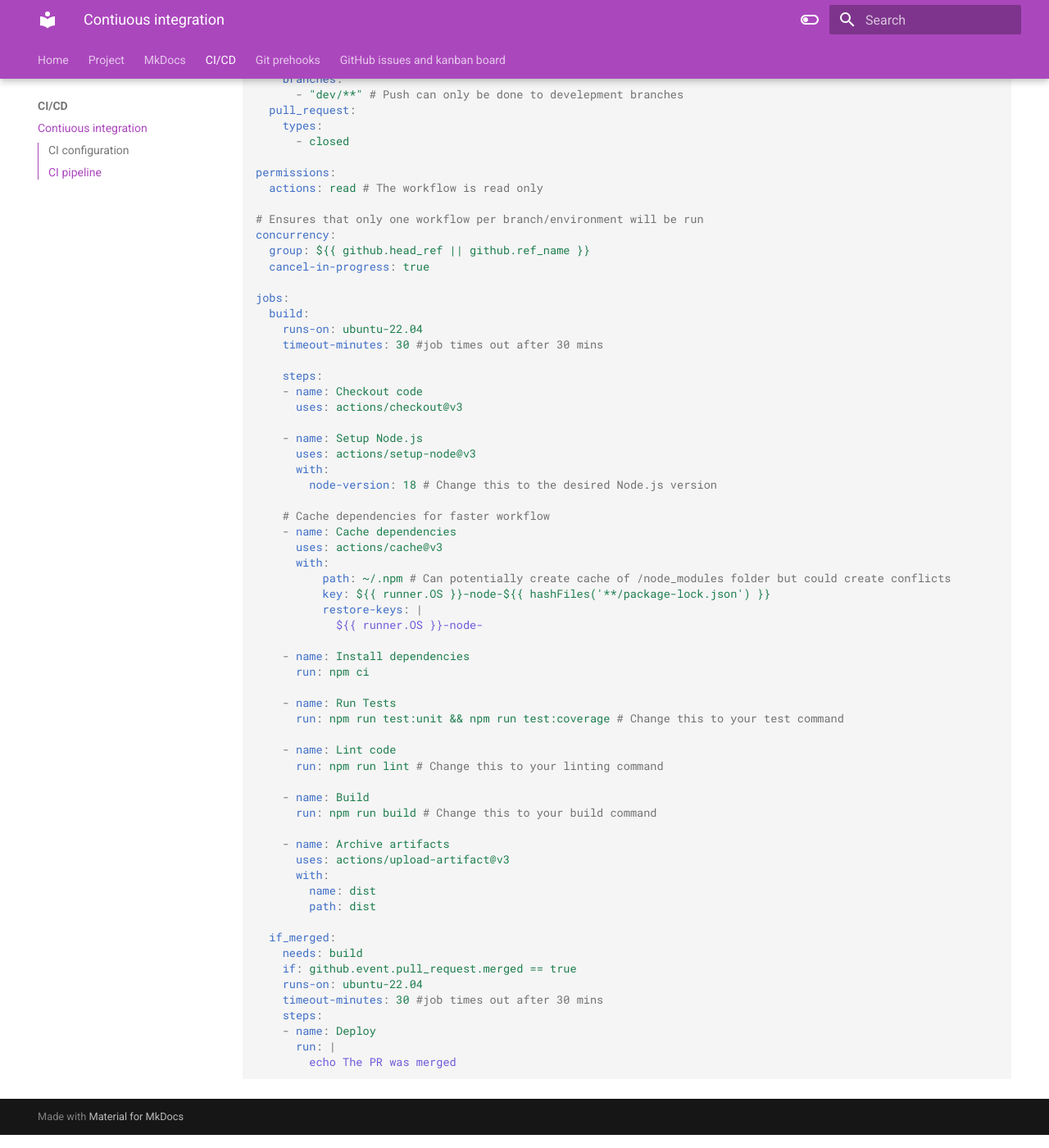
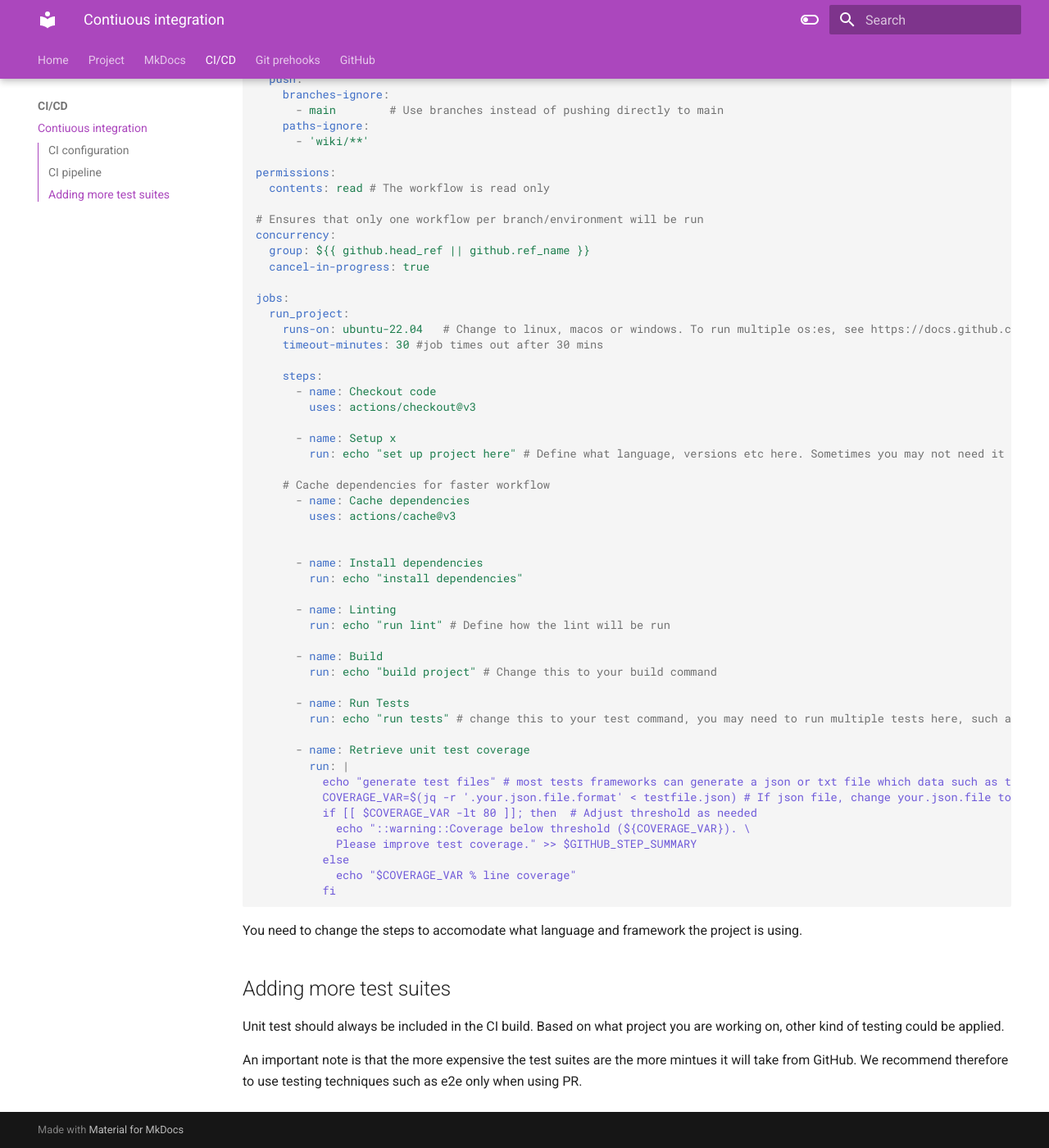
Before and after one commit to linneasimonexjobb/template-repository, an MkDocs documentation site: the page built from docs/docs/CI/ci.md, in a window 1280 px wide and 1400 px high, scrolled down 804 px. Shown: the whole window at 82% size. Built offline with MkDocs 1.6.1 and Material for MkDocs 9.7.7, drawn with Linux system fonts in a browser that asks for light colours; the version menu is left out.

Commit message:
added more templates and added more information

````diff
--- a/docs/docs/CI/ci.md
+++ b/docs/docs/CI/ci.md
@@ -22,18 +22,18 @@ The CI pipeline(s) are always defined in `.github/workflows`, a general build ma
 
 ```yaml
 
-name: vue-3-ci
+---
+name: template-example
 
 on:
   push:
-    branches:
-      - "dev/**" # Push can only be done to develepment branches
-  pull_request:
-    types:
-      - closed
+    branches-ignore:
+      - main        # Use branches instead of pushing directly to main
+    paths-ignore:
+      - 'wiki/**'
 
 permissions:
-  actions: read # The workflow is read only
+  contents: read # The workflow is read only
 
 # Ensures that only one workflow per branch/environment will be run
 concurrency:
@@ -41,53 +41,50 @@ concurrency:
   cancel-in-progress: true
 
 jobs:
-  build:
-    runs-on: ubuntu-22.04
+  run_project:
+    runs-on: ubuntu-22.04   # Change to linux, macos or windows. To run multiple os:es, see https://docs.github.com/en/actions/using-jobs/using-a-matrix-for-your-jobs
     timeout-minutes: 30 #job times out after 30 mins
 
     steps:
-    - name: Checkout code
-      uses: actions/checkout@v3
+      - name: Checkout code
+        uses: actions/checkout@v3
 
-    - name: Setup Node.js
-      uses: actions/setup-node@v3
-      with:
-        node-version: 18 # Change this to the desired Node.js version
+      - name: Setup x
+        run: echo "set up project here" # Define what language, versions etc here. Sometimes you may not need it
 
     # Cache dependencies for faster workflow
-    - name: Cache dependencies
-      uses: actions/cache@v3
-      with:
-          path: ~/.npm # Can potentially create cache of /node_modules folder but could create conflicts
-          key: ${{ runner.OS }}-node-${{ hashFiles('**/package-lock.json') }}
-          restore-keys: |
-            ${{ runner.OS }}-node-
+      - name: Cache dependencies
+        uses: actions/cache@v3
 
-    - name: Install dependencies
-      run: npm ci
 
-    - name: Run Tests
-      run: npm run test:unit && npm run test:coverage # Change this to your test command
+      - name: Install dependencies
+        run: echo "install dependencies"
 
-    - name: Lint code
-      run: npm run lint # Change this to your linting command
+      - name: Linting
+        run: echo "run lint" # Define how the lint will be run
 
-    - name: Build
-      run: npm run build # Change this to your build command
+      - name: Build
+        run: echo "build project" # Change this to your build command
 
-    - name: Archive artifacts
-      uses: actions/upload-artifact@v3
-      with:
-        name: dist
-        path: dist
+      - name: Run Tests
+        run: echo "run tests" # change this to your test command, you may need to run multiple tests here, such as unit, e2e, integration etc.
 
-  if_merged:
-    needs: build
-    if: github.event.pull_request.merged == true
-    runs-on: ubuntu-22.04
-    timeout-minutes: 30 #job times out after 30 mins
-    steps:
-    - name: Deploy
-      run: |
-        echo The PR was merged
+      - name: Retrieve unit test coverage
+        run: |
+          echo "generate test files" # most tests frameworks can generate a json or txt file which data such as total lines/functions/etc covererd.
+          COVERAGE_VAR=$(jq -r '.your.json.file.format' < testfile.json) # If json file, change your.json.file to the correct query and testfile to correct file
+          if [[ $COVERAGE_VAR -lt 80 ]]; then  # Adjust threshold as needed
+            echo "::warning::Coverage below threshold (${COVERAGE_VAR}). \
+            Please improve test coverage." >> $GITHUB_STEP_SUMMARY
+          else
+            echo "$COVERAGE_VAR % line coverage"
+          fi
 ```
+You need to change the steps to accomodate what language and framework the project is using.
+
+
+## Adding more test suites
+Unit test should always be included in the CI build. Based on what project you are working on, other kind of testing could be applied.
+
+An important note is that the more expensive the test suites are the more mintues it will take from GitHub. We recommend therefore to use
+testing techniques such as e2e only when using PR.
--- a/docs/mkdocs.yml
+++ b/docs/mkdocs.yml
@@ -42,9 +42,10 @@ nav:
     - 'Contiuous integration': 'CI/ci.md'
   - Git prehooks:
     - 'prehooks': 'git/prehooks.md'
-  - GitHub issues and kanban board:
+  - GitHub:
     - Issues: 'github/issues.md'
     - Kanban board: 'github/kanban.md'
+    - GitHub Actions: 'github/actions.md'
 
 markdown_extensions:
   - pymdownx.highlight:
````
Also changed, not shown: docs/docs/index.md (+2 -4 lines).
